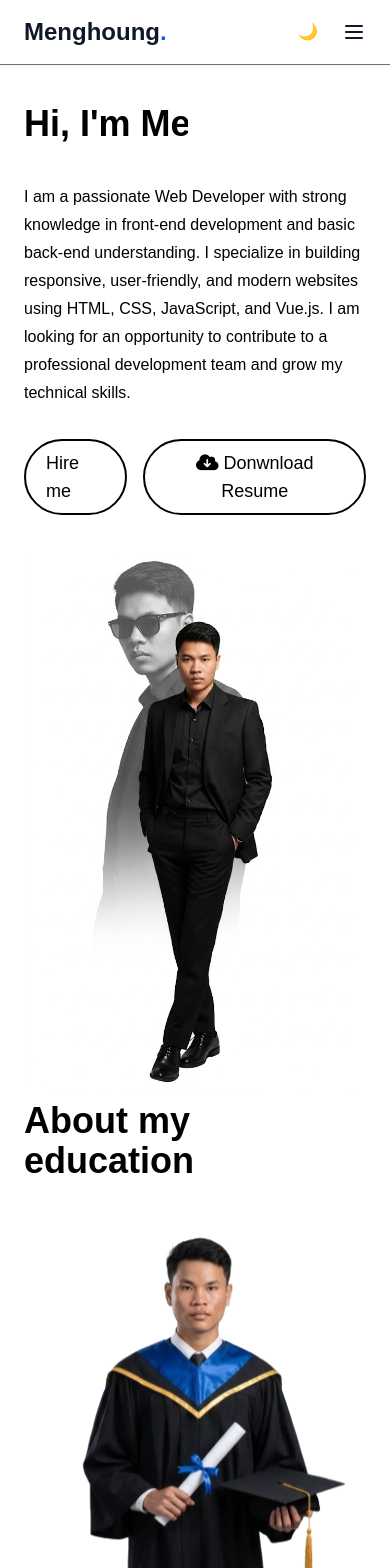
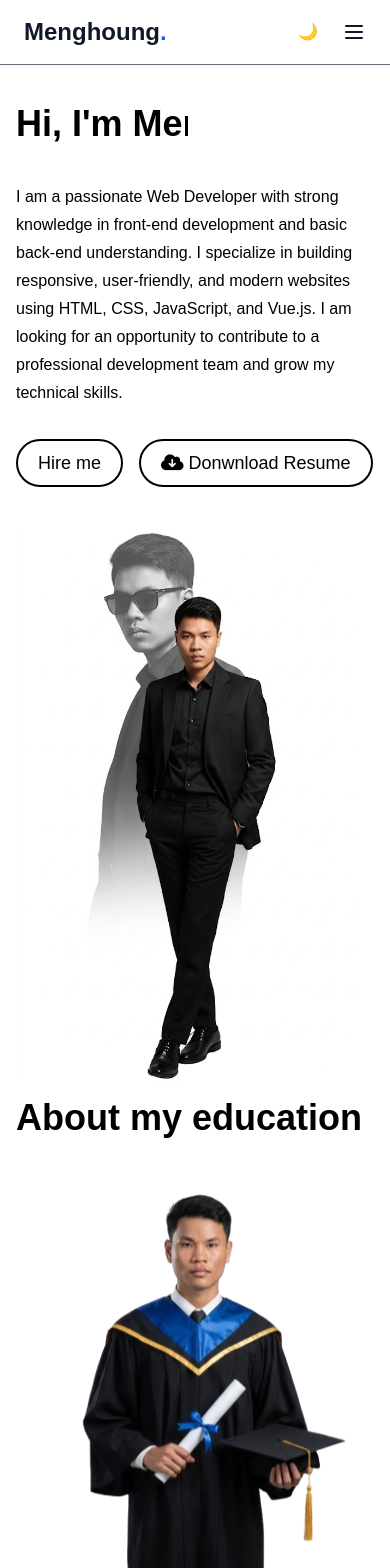
Before and after one commit to MenghoungChum/my_portfolio, a Vue app: page / in a window 390 px wide. Shown: the top 1568 px of the page. Built offline with nearby package versions, Linux system fonts and the light colour scheme; a web font is replaced by a local one.

Commit message:
responsive

```diff
--- a/src/components/Contatct.vue
+++ b/src/components/Contatct.vue
@@ -12,7 +12,7 @@
     <div class="flex flex-col md:flex-row gap-10">
 
       <!-- LEFT: Contact Info -->
-      <div class="w-full md:w-1/2 space-y-5" data-aos="fade-right">
+      <div class="w-full md:w-1/2 min-w-0 space-y-5" data-aos="fade-right">
 
         <!-- Email -->
         <div
@@ -78,7 +78,7 @@
 
       <!-- RIGHT: Contact Form -->
       <div
-        class="w-full md:w-1/2 bg-white dark:bg-gray-800 p-6 rounded-xl shadow"
+        class="w-full md:w-1/2 min-w-0 bg-white dark:bg-gray-800 p-6 rounded-xl shadow"
         data-aos="fade-left"
       >
 
--- a/src/components/Education.vue
+++ b/src/components/Education.vue
@@ -11,7 +11,7 @@
 
             <!-- Image -->
             <div
-                class="md:w-[35%] w-full h-full flex items-center justify-center"
+                class="md:w-[35%] w-full min-w-0 h-full flex items-center justify-center"
                 data-aos="zoom-in-right"
                 data-aos-duration="1000"
             >
@@ -22,7 +22,7 @@
                 >
             </div>
 
-            <div class="md:w-[60%] w-full space-y-8">
+            <div class="md:w-[60%] w-full min-w-0 space-y-8">
 
                 <!-- University -->
                 <div
--- a/src/components/Hero.vue
+++ b/src/components/Hero.vue
@@ -4,7 +4,7 @@
 
             <!-- Left Content -->
             <div
-                class="md:w-[50%] w-full py-10 md:py-0"
+                class="md:w-[50%] w-full min-w-0 py-10 md:py-0"
                 data-aos="fade-right"
                 data-aos-duration="1000"
             >
@@ -39,7 +39,7 @@
 
             <!-- Right Image -->
             <div
-                class="md:w-[50%] w-full h-full flex justify-center"
+                class="md:w-[50%] w-full min-w-0 h-full flex justify-center"
                 data-aos="fade-left"
                 data-aos-duration="1200"
             >
--- a/src/components/HomePage.vue
+++ b/src/components/HomePage.vue
@@ -1,5 +1,5 @@
 <template lang="">
-    <div class="max-w-7xl mx-auto mt-16 px-6 lg:px-0">
+    <div class="max-w-7xl mx-auto mt-16 px-4 md:px-6 lg:px-0 overflow-hidden">
         <Hero/>
         <Education/>
         <Certificate/>
--- a/src/style.css
+++ b/src/style.css
@@ -9,6 +9,15 @@
 html, body {
   width: 100%;
   min-height: 100%;
+  margin: 0;
+  padding: 0;
+  overflow-x: hidden;
+}
+
+#app {
+  width: 100%;
+  max-width: 100vw;
+  min-width: 0;
   overflow-x: hidden;
 }
 
```
